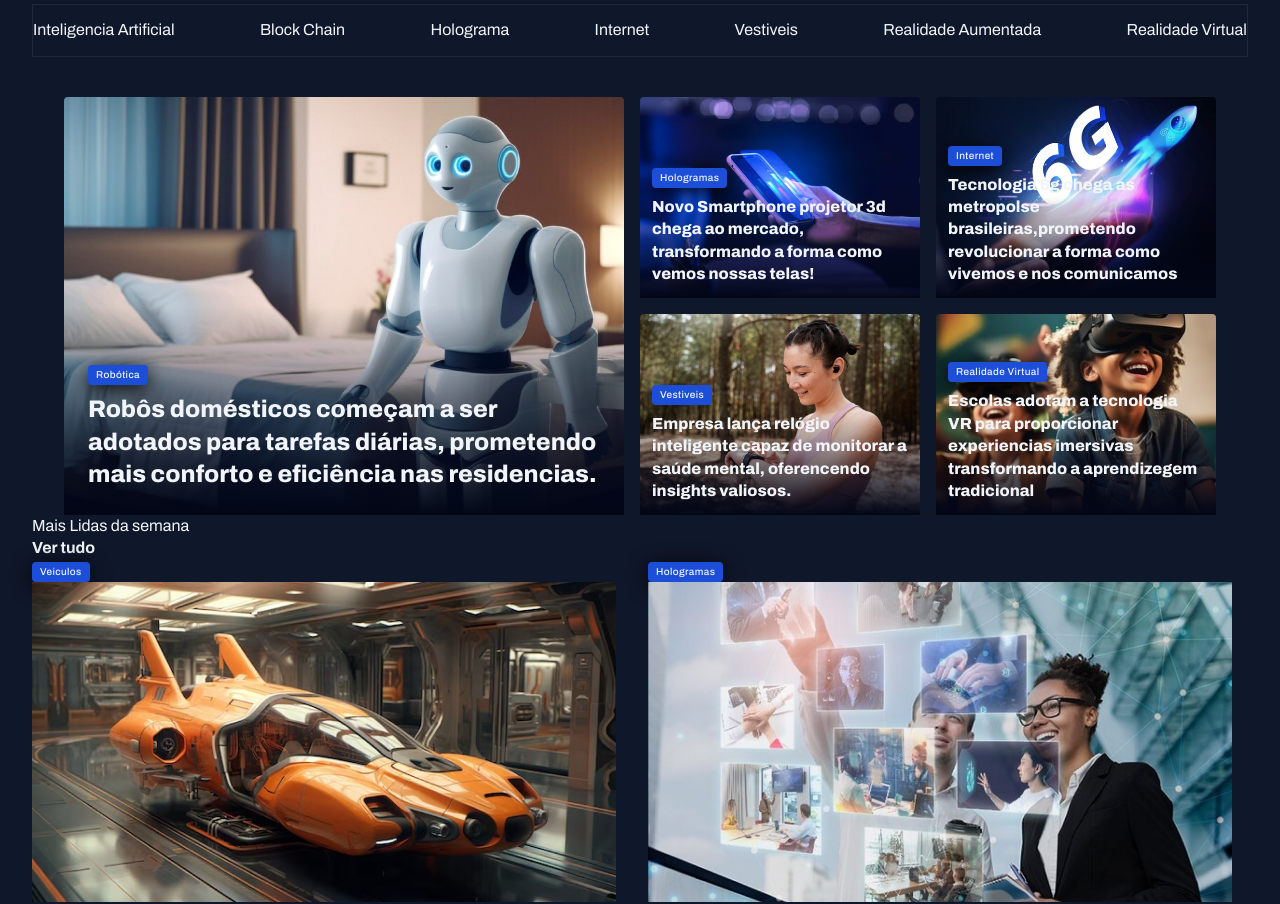
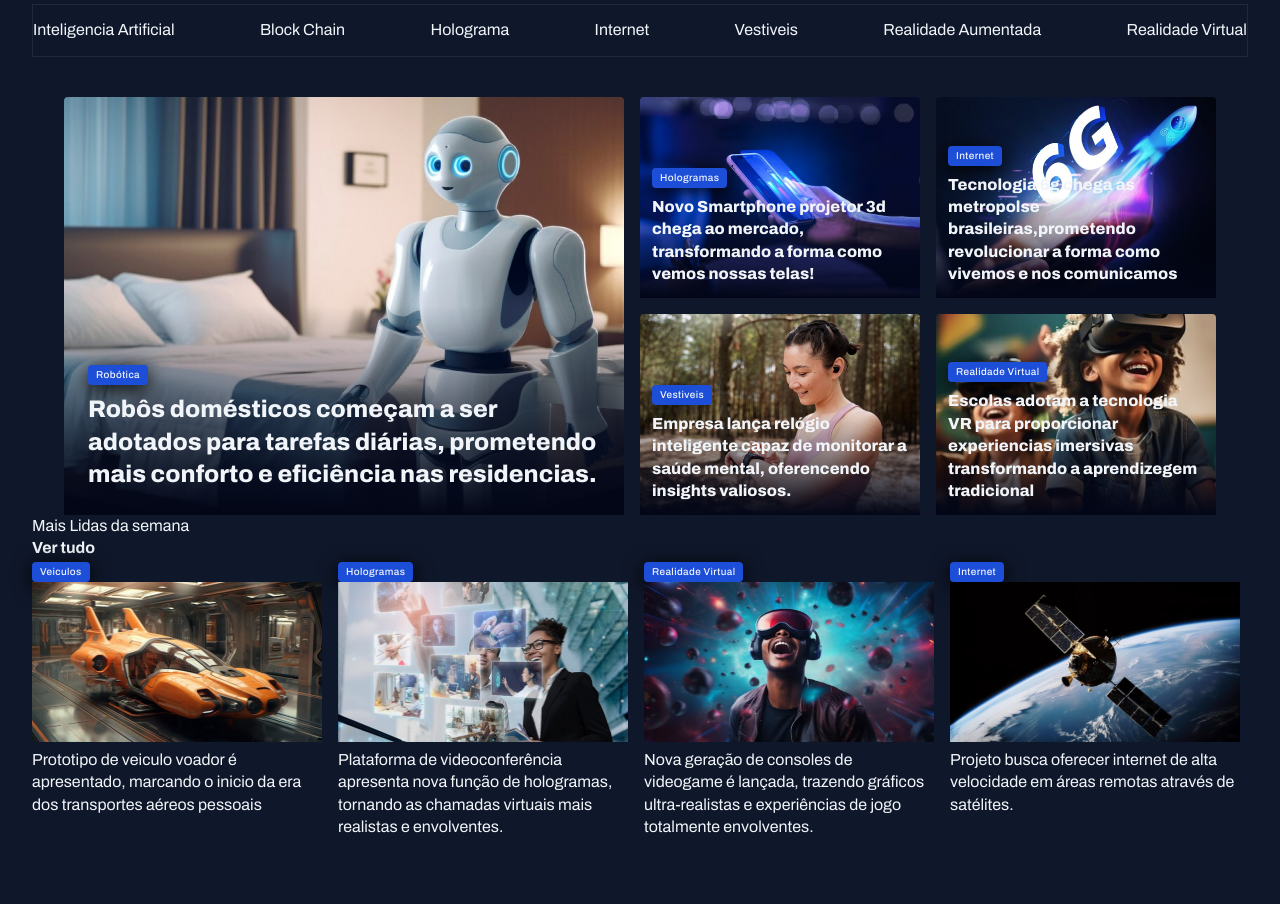
Before and after one commit to lhsgodoy/rocketseat-news, a plain HTML site: page index.html in a window 1280 px wide. Shown: the part 74-978 px from the top of the page. After the commit the page ends 912 px from the top, so only its background shows below. Drawn offline with Linux system fonts and the light colour scheme; a web font is replaced by a local one.

Commit message:
final commit

```diff
--- a/index.html
+++ b/index.html
@@ -39,7 +39,7 @@
 
 
     <main class="container grid">
-        <section id="featured" class="container grid grid-flow-col gap16" >
+        <section id="featured" class="container grid grid-flow-col gap16 section-primary" >
 
 
             <figure class="card">
--- a/styles/sections.css
+++ b/styles/sections.css
@@ -35,3 +35,14 @@
             margin-top: 8px;
         }
     }
+
+.weekly {
+    img {
+        height: 160px
+    }
+}
+
+
+.weekly > div {
+        grid-template-columns: repeat(4,290px);
+    }
--- a/styles/utility.css
+++ b/styles/utility.css
@@ -6,8 +6,10 @@
     grid-auto-flow: column;
 }
 
-section div:nth-child(2) {
+.section-primary  div:nth-child(2) {
     grid-template-columns: 1fr 1fr;
+
+
 }
 
 .gap16 {
```
